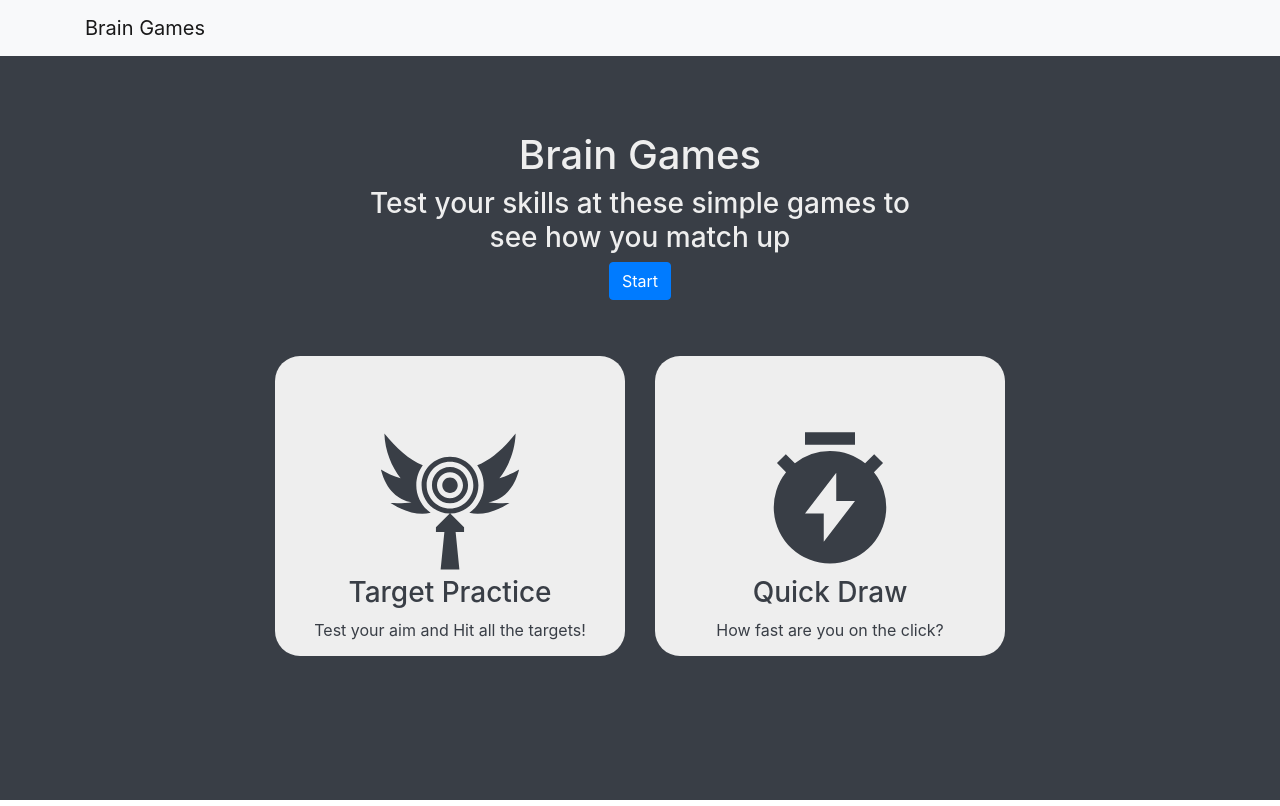
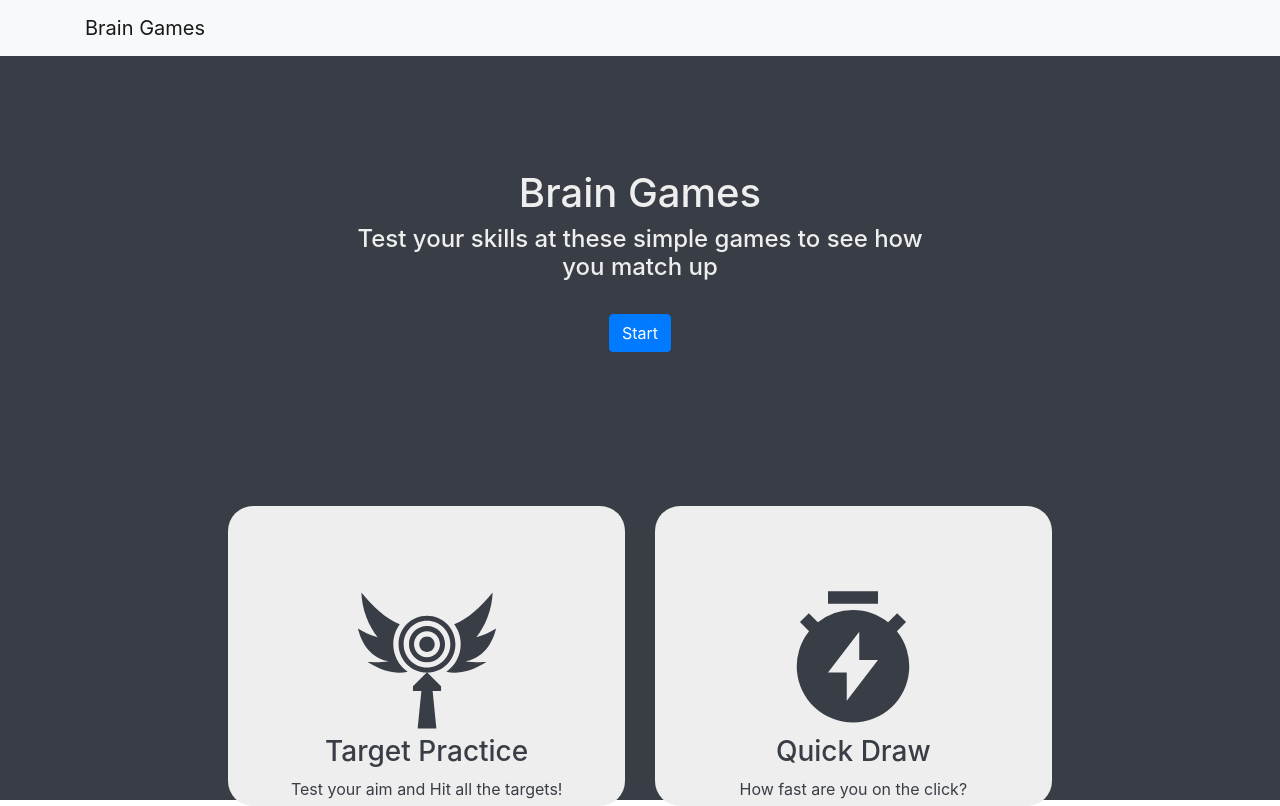
Before and after one commit to grandonbarcia/mini-games, a React (Create React App) app: page / in a window 1280 px wide. Built offline with nearby package versions, Linux system fonts and the light colour scheme.

Commit message:
changed container fluid from xl to default, added rows and cols, and added link to start button

```diff
--- a/src/LandingPage/index.tsx
+++ b/src/LandingPage/index.tsx
@@ -1,15 +1,28 @@
 import React, { FC } from 'react';
 import { Container, Row, Col, Button } from 'react-bootstrap';
+import { Link } from 'react-router-dom';
 
 import ListOfGames from '../ListOfGames';
 const LandingPage: FC = ({ children }) => {
     return (
-        <Container className='h-75' fluid={'xl'}>
-            <Row className='justify-content-md-center h-50'>
+        <Container className='h-75' fluid >
+            <Row className='justify-content-center h-75'>
                 <Col className='align-self-center h-50 text-center' xl={6}>
-                    <h1>Brain Games</h1>
-                    <h3>Test your skills at these simple games to see how you match up</h3>
-                    <Button>Start</Button>
+                    <Row>
+                        <Col>
+                            <h1>Brain Games</h1>
+                        </Col>
+                    </Row>
+                    <Row>
+                        <Col>
+                            <h4>Test your skills at these simple games to see how you match up</h4>
+                        </Col>
+                    </Row>
+                    <Row className='pt-4'>
+                        <Col>
+                            <Button as={Link} to='/targetPractice' >Start</Button>
+                        </Col>
+                    </Row>
                 </Col>
             </Row>
             <ListOfGames />
```
